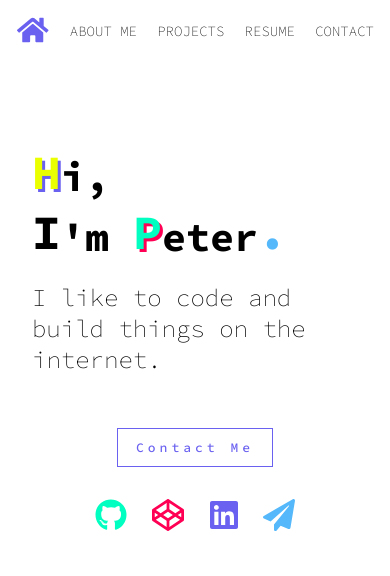
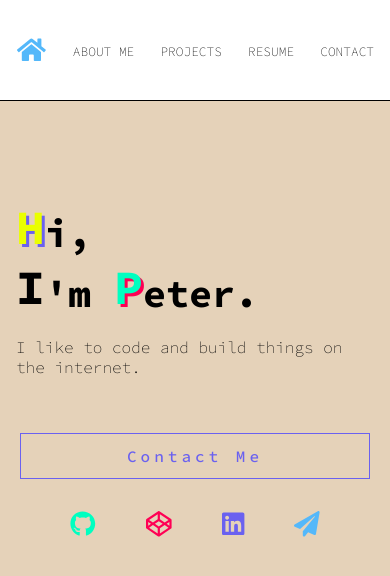
Before and after one commit to r00bal/Portfolio, a Gatsby site: page / in a window 390 px wide. Built offline with nearby package versions, Linux system fonts and the light colour scheme; Gatsby itself is replaced by a stand-in of ours.

Commit message:
fix mobile

```diff
--- a/src/animations/FadeInSpring.js
+++ b/src/animations/FadeInSpring.js
@@ -4,7 +4,11 @@ import { flexProps } from '../utils/css-helpers'
 
 const FadeIn = ({ children, toggle = true, delay = 0 }) => {
   const fadeIn = useSpring({ from: { opacity: 0 }, to: { opacity: toggle ? 1 : 0 }, delay })
-  return <animated.div style={fadeIn}>{children}</animated.div>
+  return (
+    <animated.div style={{ width: '100%', display: 'flex', justifyContent: 'center', ...fadeIn }}>
+      {children}
+    </animated.div>
+  )
 }
 
 export default FadeIn
--- a/src/components/Button.js
+++ b/src/components/Button.js
@@ -1,20 +1,32 @@
 import styled from 'styled-components'
+import { mediaAbove } from '../utils/css-helpers'
 
 const Button = styled.a`
   color: var(--blue-color);
-  font-size: 13px;
+  font-size: 1rem;
   letter-spacing: 4px;
   text-decoration: none;
-  padding: 10px 18px;
+  text-align: center;
+  padding: 12px 18px;
   border: 1px solid var(--blue-color);
   transition: all 0.5s ease;
   cursor: pointer;
   display: block;
+  width: 100%;
+  max-width: 350px;
   &:hover {
     color: #fff;
     border: 1px solid var(--blue-color);
     background: var(--blue-color);
   }
+  ${mediaAbove.smallScreen`
+
+  `}
+
+  ${mediaAbove.mediumScreen`
+  padding: 20px 26px;
+  font-size: 1.2rem;
+  `}
 `
 
 export default Button
--- /dev/null
+++ b/src/components/Card.js
@@ -0,0 +1,107 @@
+import React, { useContext, createContext } from 'react'
+import styled from 'styled-components'
+import { mediaAbove } from '../utils/css-helpers'
+
+const Container = styled.div`
+  display: flex;
+  flex-direction: column;
+  justify-content: center;
+`
+
+const Text = styled.p`
+  font-size: 1rem;
+  font-weight: 200;
+  margin: 20px 0;
+  ${mediaAbove.smallScreen`
+  font-size: ${({ introMode }) => (introMode ? `2.4rem` : `1.4rem`)};
+
+`}
+
+  ${mediaAbove.mediumScreen`
+  font-size: ${({ introMode }) => (introMode ? `3.4rem` : `1.8rem`)};
+  margin: 50px 0 0 20px;
+`}
+`
+
+const Title = styled.h2`
+  font-size: ${({ introMode }) => (introMode ? `2.4rem` : `1.4rem`)};
+  font-weight: 700;
+  letter-spacing: 0;
+  max-width: 100%;
+  margin: 80px 0 0 0;
+  text-align: left;
+  transition: all 0.2s;
+  ${mediaAbove.smallScreen`
+  margin: 100px 0 0;
+  font-size: ${({ introMode }) => (introMode ? `5.4rem` : `2.2rem`)};
+  max-width: 800px;
+
+`}
+  ${mediaAbove.mediumScreen`
+  font-size: ${({ introMode }) => (introMode ? `9.4rem` : `3rem`)};
+  max-width: 100%;
+  margin:10% 0 0 0;
+`}
+`
+
+const Special = styled.span`
+  font-size: ${({ introMode }) => (introMode ? `3rem` : `2.2rem`)};
+  ${({ color }) => (color ? `color: ${color};` : null)}
+  ${({ shadow }) => (shadow ? `text-shadow: 3px 3px ${shadow};` : null)}
+  transition: all 0.2s;
+  &:hover {
+    ${({ color, shadow }) => (color && shadow ? `text-shadow: 3px 3px ${color};` : null)}
+    ${({ shadow, color }) => (shadow && color ? `color: ${shadow};` : null)}
+  }
+  ${mediaAbove.smallScreen`
+   ${({ shadow }) => (shadow ? `text-shadow: 5px 5px ${shadow};` : null)}
+   font-size: ${({ introMode }) => (introMode ? `6rem` : `3rem`)};
+     &:hover {
+    ${({ color, shadow }) => (color && shadow ? `text-shadow: 5px 5px ${color};` : null)}
+
+  `}
+  ${mediaAbove.mediumScreen`
+   ${({ shadow }) => (shadow ? `text-shadow: 7px 7px ${shadow};` : null)}
+   font-size: ${({ introMode }) => (introMode ? `10rem` : `3.8rem`)};
+     &:hover {
+    ${({ color, shadow }) => (color && shadow ? `text-shadow: 7px 7px ${color};` : null)}
+
+  `}
+`
+
+export const IntroContext = createContext()
+
+export default function Card({ children, introMode = null, ...restProps }) {
+  return (
+    <IntroContext.Provider value={{ introMode }}>
+      <Container {...restProps}>{children}</Container>
+    </IntroContext.Provider>
+  )
+}
+
+Card.Special = function CardSpecial({ children, ...restProps }) {
+  const { introMode } = useContext(IntroContext)
+  return (
+    <Special introMode={introMode} {...restProps}>
+      {children}
+    </Special>
+  )
+}
+
+Card.Text = function CardText({ children, ...restProps }) {
+  const { introMode } = useContext(IntroContext)
+  return (
+    <Text introMode={introMode} {...restProps}>
+      {children}
+    </Text>
+  )
+}
+
+Card.Title = function CardTitle({ children, ...restProps }) {
+  const { introMode } = useContext(IntroContext)
+  return (
+    <Title introMode={introMode} {...restProps}>
+      {children}
+    </Title>
+  )
+}
--- a/src/components/Footer.js
+++ b/src/components/Footer.js
@@ -1,6 +1,6 @@
 import React from 'react'
 import styled from 'styled-components'
-import { mediaAbove, marginProps } from '../utils/css-helpers'
+import { mediaAbove } from '../utils/css-helpers'
 import { Button } from '.'
 
 const Container = styled.footer`
@@ -9,10 +9,11 @@ const Container = styled.footer`
   justify-content: space-between;
   align-items: center;
   width: 100%;
-  max-width: 400px;
+
   margin: 10% 0 0 0;
   ${mediaAbove.smallScreen`
   flex-direction: row;
+  max-width: 800px;
 `}
 `
 
@@ -22,24 +23,32 @@ const Box = styled.div`
   display: flex;
   flex-direction: row;
   justify-content: space-between;
-  align-items: space-between;
-  align-content: space-between;
-
-  width: 200px;
+  align-items: center;
+  align-content: center;
+  width: 100%;
+  max-width: 250px;
   margin-top: 2rem;
   ${mediaAbove.smallScreen`
    margin:0px;
+   max-width: 350px;
 `}
 `
 
 const IconLink = styled.a`
   text-decoration: none;
+  font-size: 0.8rem;
   cursor: pointer;
   color: inherit;
   ${({ color }) => (color ? `color: ${color};` : `inherit`)}
   &:hover {
     color: #000;
   }
+  ${mediaAbove.smallScreen`
+   font-size: 1rem;
+`}
+  ${mediaAbove.mediumScreen`
+   font-size: 1.5rem;
+`}
 `
 
 export default function Footer({ children, ...restProps }) {
--- a/src/components/Header.js
+++ b/src/components/Header.js
@@ -1,29 +1,37 @@
 import React from 'react'
 import styled from 'styled-components'
-import { flexProps, mediaAbove } from '../utils/css-helpers'
+import { mediaAbove, maxWidth } from '../utils/css-helpers'
 
 const Container = styled.header`
-  padding: 1rem;
   position: sticky;
   top: 0;
   z-index: 4;
+  border-bottom: 1px solid black;
   //background-color: var(--green-color);
   background-color: var(--white-color);
+`
+
+const Wrapper = styled.div`
+  padding: 1rem;
+  margin: 0 auto;
+  ${maxWidth};
   display: flex;
   flex-direction: row;
   justify-content: center;
   align-items: center;
-  height: 60px;
+  height: 100px;
   ${mediaAbove.mediumScreen`
  justify-content: space-between;
-`}//border-bottom: 1px solid black;
+`}
 `
 
 const HeaderTitle = styled.h1`
   display: none;
+
   ${mediaAbove.mediumScreen`
-  display: block;
-  font-size: 1.5rem;
+  display: inline-flex;
+  text-transform: uppercase;
+  font-size: 1.4rem;
   font-weight: 300;
 `}
 `
@@ -32,6 +40,10 @@ export default function Header({ children, ...restProps }) {
   return <Container {...restProps}>{children}</Container>
 }
 
+Header.Wrapper = function HeaderWrapper({ children, ...restProps }) {
+  return <Wrapper {...restProps}>{children}</Wrapper>
+}
+
 Header.Title = function Title({ children, ...restProps }) {
   return <HeaderTitle {...restProps}>{children}</HeaderTitle>
 }
--- a/src/components/Intro.js
+++ /dev/null
@@ -1,83 +0,0 @@
-import React from 'react'
-import styled from 'styled-components'
-import { mediaAbove } from '../utils/css-helpers'
-
-const Container = styled.div`
-  display: flex;
-  flex-direction: column;
-  justify-content: center;
-`
-
-const Text = styled.p`
-  font-size: 1.5rem;
-  font-weight: 200;
-  margin: 20px 0;
-  ${mediaAbove.smallScreen`
-  font-size: 2rem;
-
-`}
-
-  ${mediaAbove.mediumScreen`
-  font-size: 3rem;
-  margin: 50px 0 0 20px;
-`}
-`
-
-const Title = styled.h1`
-  font-size: 2.5rem;
-  font-weight: 700;
-  letter-spacing: 0;
-  max-width: 800px;
-  margin: 50px 0 0 0;
-  text-align: left;
-  transition: all 0.2s;
-  ${mediaAbove.smallScreen`
-  font-size: 4rem;
-  max-width: 100%;
-`}
-  ${mediaAbove.mediumScreen`
-  font-size: 8rem;
-  max-width: 100%;
-`}
-`
-
-const Special = styled.span`
-  font-size: 3rem;
-  ${({ color }) => (color ? `color: ${color};` : null)}
-  ${({ shadow }) => (shadow ? `text-shadow: 3px 3px ${shadow};` : null)}
-  transition: all 0.2s;
-  &:hover {
-    ${({ color, shadow }) => (color && shadow ? `text-shadow: 3px 3px ${color};` : null)}
-    ${({ shadow, color }) => (shadow && color ? `color: ${shadow};` : null)}
-  }
-  ${mediaAbove.smallScreen`
-   ${({ shadow }) => (shadow ? `text-shadow: 5px 5px ${shadow};` : null)}
-    font-size: 6rem;
-     &:hover {
-    ${({ color, shadow }) => (color && shadow ? `text-shadow: 5px 5px ${color};` : null)}
-
-  `}
-  ${mediaAbove.mediumScreen`
-   ${({ shadow }) => (shadow ? `text-shadow: 7px 7px ${shadow};` : null)}
-    font-size: 10rem;
-     &:hover {
-    ${({ color, shadow }) => (color && shadow ? `text-shadow: 7px 7px ${color};` : null)}
-
-  `}
-`
-
-export default function Intro({ children, ...restProps }) {
-  return <Container {...restProps}>{children}</Container>
-}
-
-Intro.Special = function IntroSpecial({ children, ...restProps }) {
-  return <Special {...restProps}>{children}</Special>
-}
-
-Intro.Text = function IntroText({ children, ...restProps }) {
-  return <Text {...restProps}>{children}</Text>
-}
-
-Intro.Title = function IntroTitle({ children, ...restProps }) {
-  return <Title {...restProps}>{children}</Title>
-}
--- a/src/components/Navigation.js
+++ b/src/components/Navigation.js
@@ -6,10 +6,14 @@ import { mediaAbove } from '../utils/css-helpers'
 const Container = styled.nav`
   display: flex;
   width: 100%;
+
+  ${mediaAbove.smallScreen`
+  width:fit-content;
+  `}
 `
 
 const NavLink = styled(Link)`
-  font-size: 14px;
+  font-size: 0.8rem;
   color: var(--black-color);
   text-decoration: none;
   cursor: pointer;
@@ -23,6 +27,9 @@ const NavLink = styled(Link)`
       visibility: visible;
     }
   }
+  ${mediaAbove.smallScreen`
+  font-size: 1.4rem;
+  `}
 `
 
 const List = styled.ul`
@@ -32,12 +39,13 @@ const List = styled.ul`
   justify-content: space-between;
   align-items: center;
   .active {
-    color: var(--green-color);
+    color: var(--sky-color);
   }
   ${mediaAbove.smallScreen`
     justify-content: center;
   `}
   ${mediaAbove.mediumScreen`
+
     justify-content: flex-end;
   `}
 `
@@ -55,7 +63,7 @@ const Item = styled.li`
     left: 0;
     right: 0;
     visibility: hidden;
-    color: var(--blue-color);
+    color: var(--sky-color);
   }
   .active {
     span {
--- a/src/components/index.js
+++ b/src/components/index.js
@@ -1,5 +1,5 @@
 export { default as Header } from './Header'
 export { default as Button } from './Button'
 export { default as Nav } from './Navigation'
-export { default as Intro } from './Intro'
+export { default as Card } from './Card'
 export { default as Footer } from './Footer'
--- a/src/layouts/Layout.js
+++ b/src/layouts/Layout.js
@@ -2,7 +2,7 @@ import React from 'react'
 import styled from 'styled-components'
 import { FontAwesomeIcon } from '@fortawesome/react-fontawesome'
 import { Nav, Header } from '../components'
-import { flexProps, mediaAbove } from '../utils/css-helpers'
+import { flexProps, mediaAbove, maxWidth } from '../utils/css-helpers'
 import { GlobalStyle } from '../utils/global-styles'
 import '../utils/font-awesome'
 
@@ -10,18 +10,22 @@ const Main = styled.main`
   display: flex;
   flex-direction: column;
   ${flexProps}
-  max-width:1200px;
+  ${maxWidth}
   margin: 0 auto;
+  padding: 1rem;
+  ${mediaAbove.mediumScreen`
   padding: 2rem;
-  ${mediaAbove.mediumScreen`
-  padding: 1rem;
+`}
+  ${mediaAbove.smallScreen`
+  padding: 3rem;
 `}
 `
 const Layout = ({ children, flexDirection, justifyContent, alignItems }) => (
   <>
     <GlobalStyle />
     <Header>
-      <Header.Title>Portfolio</Header.Title>
+      <Header.Wrapper>
+        <Header.Title>Piotr's Portfolio</Header.Title>
         <Nav>
           <Nav.List>
             <Nav.Item>
@@ -56,8 +60,8 @@ const Layout = ({ children, flexDirection, justifyContent, alignItems }) => (
             </Nav.Item>
           </Nav.List>
         </Nav>
+      </Header.Wrapper>
     </Header>
-
     <Main flexDirection="column" justifyContent="center" alignItems="center">
       {children}
     </Main>
--- a/src/pages/index.js
+++ b/src/pages/index.js
@@ -1,10 +1,10 @@
-import React, { createRef } from 'react'
-import { useChain } from 'react-spring'
+import React from 'react'
 import styled from 'styled-components'
 import { FontAwesomeIcon } from '@fortawesome/react-fontawesome'
 import { Layout } from '../layouts'
-import { Intro, Footer } from '../components'
+import { Card, Footer } from '../components'
 import { SqueezeTrail, SqueezeSpring, FadeInSpring } from '../animations'
+import { mediaAbove } from '../utils/css-helpers'
 import '../utils/font-awesome'
 
 const HI = 'Hi,'
@@ -17,28 +17,32 @@ const NoWrap = styled.div`
   justify-content: center;
   align-items: flex-end;
 `
-const Br = styled.br``
+const Br = styled.br`
+  ${mediaAbove.smallScreen`
+  display:none;
+`}
+`
 
 export default function Home() {
   return (
     <Layout>
-      <Intro>
-        <Intro.Title hoverColor="var(--green-color)">
+      <Card introMode>
+        <Card.Title hoverColor="var(--green-color)">
           <NoWrap>
             <SqueezeTrail delay={500}>
               {HI.split('').map((l) => {
                 if (l === ' ') return l
                 if (l === 'H')
                   return (
-                    <Intro.Special color="var(--yellow-color)" shadow="var(--blue-color)">
+                    <Card.Special color="var(--yellow-color)" shadow="var(--blue-color)">
                       <SqueezeSpring>{l}</SqueezeSpring>
-                    </Intro.Special>
+                    </Card.Special>
                   )
                 if (l === 'P')
                   return (
-                    <Intro.Special color="var(--green-color)" shadow="var(--red-color)">
+                    <Card.Special color="var(--green-color)" shadow="var(--red-color)">
                       <SqueezeSpring>{l}</SqueezeSpring>
-                    </Intro.Special>
+                    </Card.Special>
                   )
                 return <SqueezeSpring>{l}</SqueezeSpring>
               })}
@@ -51,21 +55,21 @@ export default function Home() {
                 if (l === ' ') return l
                 if (l === 'I')
                   return (
-                    <Intro.Special color="var(--sky-black)">
+                    <Card.Special color="var(--sky-black)">
                       <SqueezeSpring>{l}</SqueezeSpring>
-                    </Intro.Special>
+                    </Card.Special>
                   )
                 if (l === 'H')
                   return (
-                    <Intro.Special color="var(--yellow-color)" shadow="var(--blue-color)">
+                    <Card.Special color="var(--yellow-color)" shadow="var(--blue-color)">
                       <SqueezeSpring>{l}</SqueezeSpring>
-                    </Intro.Special>
+                    </Card.Special>
                   )
                 if (l === 'P')
                   return (
-                    <Intro.Special color="var(--green-color)" shadow="var(--red-color)">
+                    <Card.Special color="var(--green-color)" shadow="var(--red-color)">
                       <SqueezeSpring>{l}</SqueezeSpring>
-                    </Intro.Special>
+                    </Card.Special>
                   )
                 return <SqueezeSpring>{l}</SqueezeSpring>
               })}
@@ -76,33 +80,28 @@ export default function Home() {
             <SqueezeTrail delay={800}>
               {PETER.split('').map((l) => {
                 if (l === ' ') return l
-                if (l === '.')
-                  return (
-                    <Intro.Special color="var(--sky-color)">
-                      <SqueezeSpring>{l}</SqueezeSpring>
-                    </Intro.Special>
-                  )
+
                 if (l === 'H')
                   return (
-                    <Intro.Special size="8rem" color="var(--yellow-color)" shadow="var(--blue-color)">
+                    <Card.Special color="var(--yellow-color)" shadow="var(--blue-color)">
                       <SqueezeSpring>{l}</SqueezeSpring>
-                    </Intro.Special>
+                    </Card.Special>
                   )
                 if (l === 'P')
                   return (
-                    <Intro.Special size="8rem" color="var(--green-color)" shadow="var(--red-color)">
+                    <Card.Special color="var(--green-color)" shadow="var(--red-color)">
                       <SqueezeSpring>{l}</SqueezeSpring>
-                    </Intro.Special>
+                    </Card.Special>
                   )
                 return <SqueezeSpring>{l}</SqueezeSpring>
               })}
             </SqueezeTrail>
           </NoWrap>
-        </Intro.Title>
-        <Intro.Text>
+        </Card.Title>
+        <Card.Text>
           <FadeInSpring delay={1000}>I like to code and build things on the internet.</FadeInSpring>
-        </Intro.Text>
-      </Intro>
+        </Card.Text>
+      </Card>
 
       <Footer>
         <FadeInSpring style={{ width: '100%' }} delay={1400}>
--- a/src/utils/css-helpers.js
+++ b/src/utils/css-helpers.js
@@ -11,6 +11,10 @@ export const flexProps = css`
 
 export const marginProps = css`
   ${({ margin }) => (margin ? `margin: ${margin};` : null)}
+`
+
+export const maxWidth = css`
+  max-width: 1540px;
 `
 
 export const size = {
--- a/src/utils/global-styles.js
+++ b/src/utils/global-styles.js
@@ -17,7 +17,7 @@ export const GlobalStyle = createGlobalStyle`
   --main12-background-color: #8F98B0;
   --main12-background-color: #F5A18E;
   --main13-background-color: #FBF5D8;
-
+  --main14-background-color:#E5D2B9;
   --main-background-color: #F2EAE4;
   --main9-background-color: #E4EDF2;
     --black-color: #000000;
@@ -36,21 +36,23 @@ export const GlobalStyle = createGlobalStyle`
     --yellow-color: #FAEA8B;
     --red-color: #FF0054; */
 }
+html, body {
+  box-sizing: border-box;
+
+  margin: 0;
+    padding: 0;
+}
 
   body {
-    margin: 0;
-    padding: 0;
+    font-size: 16px;
     font-weight: normal;
-    background-color: var(--white-color);
+    background-color: var(--main14-background-color);
     font-family: 'Source Code Pro';
     box-sizing: border-box;
     list-style: none;
     font-size:16px;
   }
-  html {
-  box-sizing: border-box;
-  font-size: 16px;
-}
+
 
 *, *:before, *:after {
   box-sizing: inherit;
```
Lines whose indentation alone changed are shown as unchanged.
